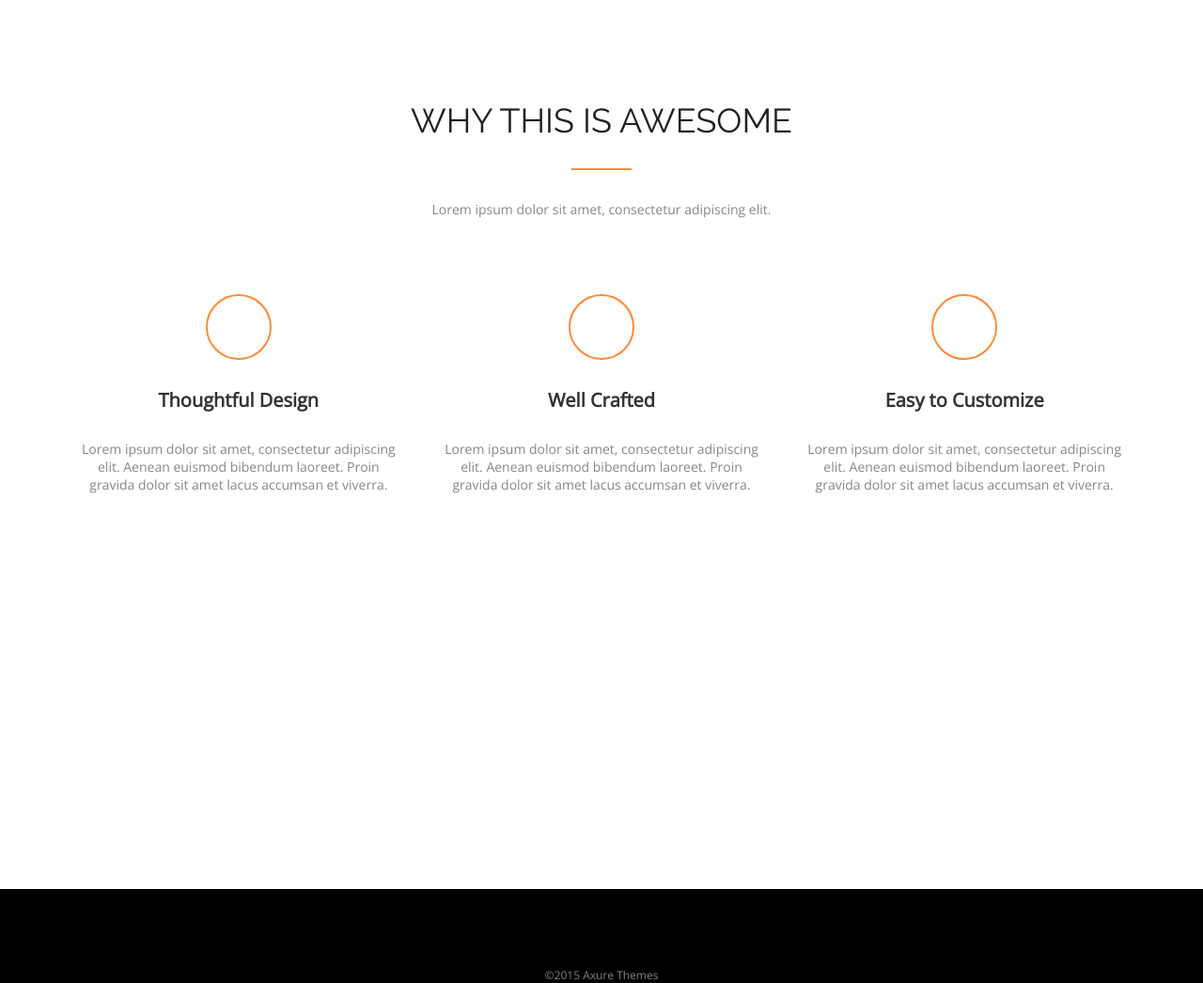
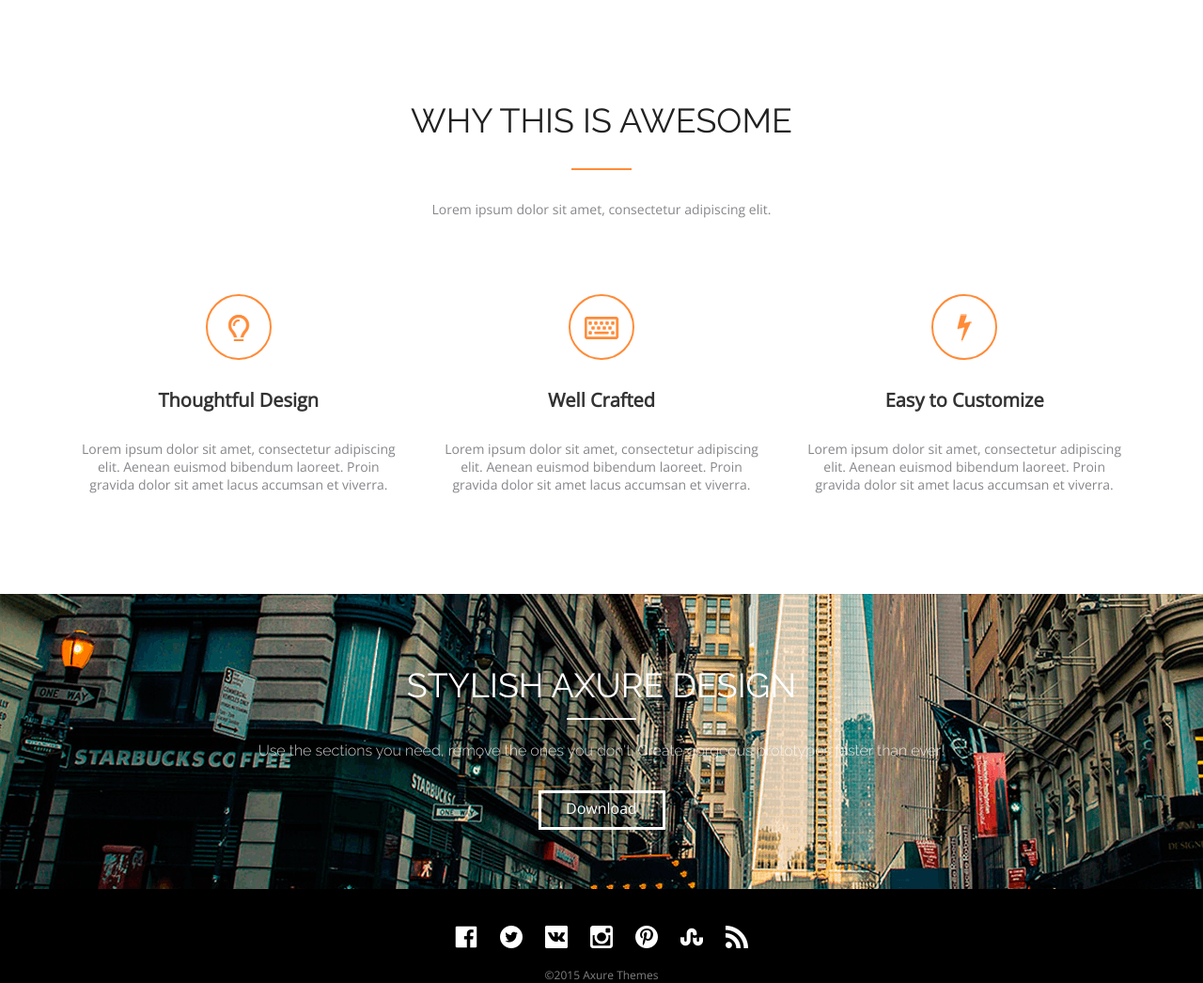
Before and after one commit to Egor-Vasilevskiy/lesson-3, a plain HTML site: page index.html in a window 1280 px wide. Shown: the whole page at 94% size. Drawn offline with nearby package versions, Linux system fonts and the light colour scheme.

Commit message:
Update main.css

```diff
--- a/style/main.css
+++ b/style/main.css
@@ -57,15 +57,15 @@ main {
 }
 
 .icon_lamp {
-    background: url(./img/icon/lamp.png) no-repeat center ;
+    background: url(../img/icon/lamp.png) no-repeat center ;
 }
 
 .icon_keyboard {
-    background: url(./img/icon/keyboard.png) no-repeat center;
+    background: url(../img/icon/keyboard.png) no-repeat center;
 }
 
 .icon_lightning {
-    background: url(./img/icon/lightning.png) no-repeat center;
+    background: url(../img/icon/lightning.png) no-repeat center;
 }
 
 h2 {
@@ -80,7 +80,7 @@ p {
 }
     /*Почти такое же как main только чуть менее важное*/
 .subject {
-    background-image: url(./img/custom.png);
+    background-image: url(../img/custom.png);
     background-size: auto;
     padding-bottom: 63px;
 }
@@ -141,49 +141,49 @@ footer {
     display: inline-block;
     width: 44px;
     height: 24px;
-    background: url(./img/icon/facebook.png) no-repeat;
+    background: url(../img/icon/facebook.png) no-repeat;
 }
 
 .twitter {
     display: inline-block;
     width: 44px;
     height: 24px;
-    background: url(./img/icon/twitter.png) no-repeat;
+    background: url(../img/icon/twitter.png) no-repeat;
 }
 
 .vk {
     display: inline-block;
     width: 44px;
     height: 24px;
-    background: url(./img/icon/vk.png) no-repeat;
+    background: url(../img/icon/vk.png) no-repeat;
 }
 
 .pinterest {
     display: inline-block;
     width: 44px;
     height: 24px;
-    background: url(./img/icon/pinterest.png) no-repeat;
+    background: url(../img/icon/pinterest.png) no-repeat;
 }
 
 .instagram {
     display: inline-block;
     width: 44px;
     height: 24px;
-    background: url(./img/icon/instagram.png) no-repeat;
+    background: url(../img/icon/instagram.png) no-repeat;
 }
 
 .stumbleupon {
     display: inline-block;
     width: 44px;
     height: 24px;
-    background: url(./img/icon/stumbleupon.png) no-repeat;
+    background: url(../img/icon/stumbleupon.png) no-repeat;
 }
 
 .rss {
     display: inline-block;
     width: 24px;
     height: 24px;
-    background: url(./img/icon/rss.png) no-repeat;
+    background: url(../img/icon/rss.png) no-repeat;
 }
 
 .date_themes {
```
